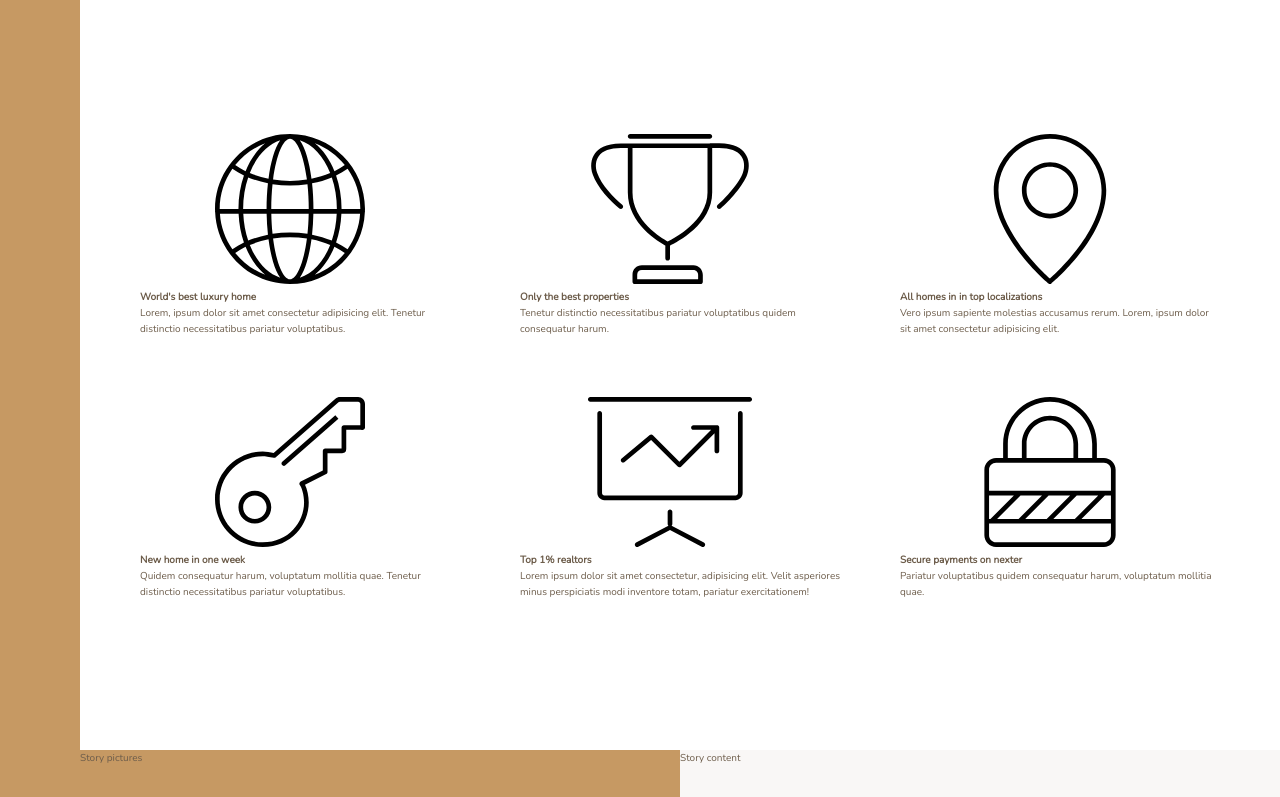
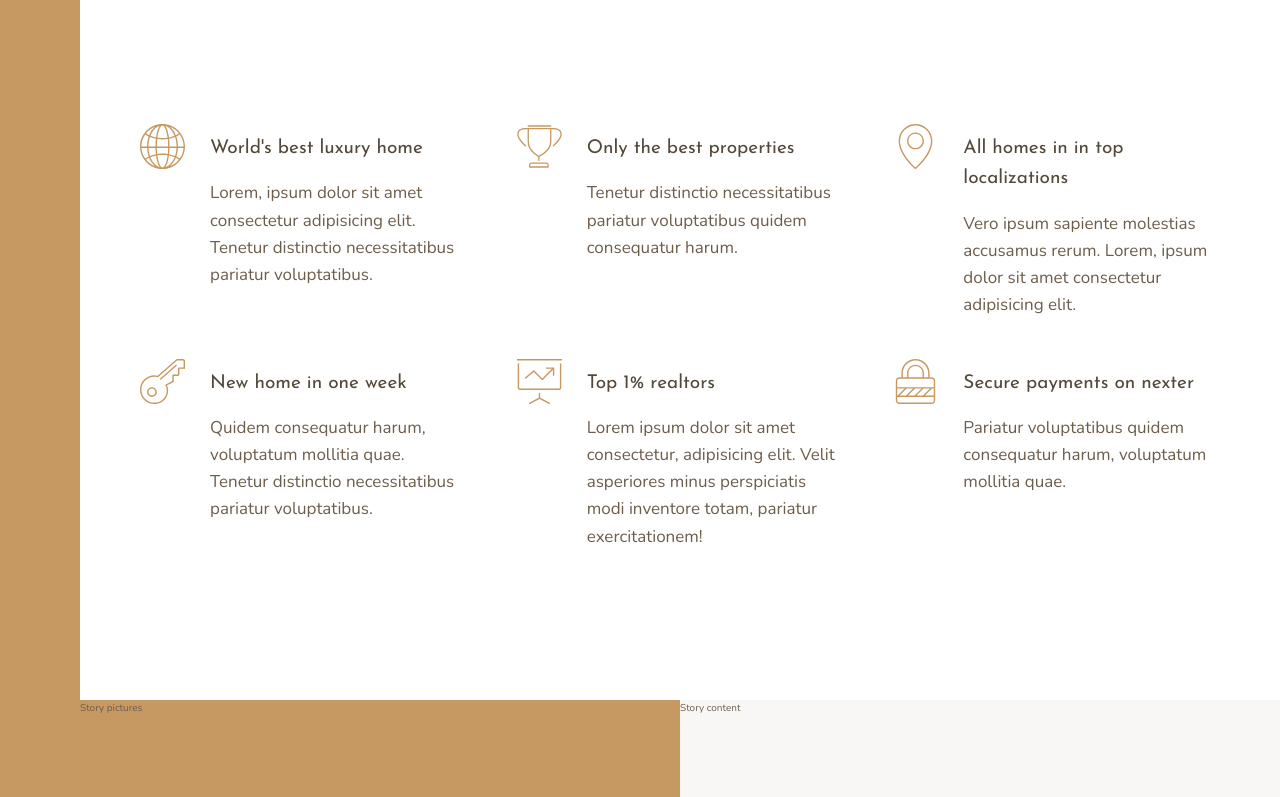
Before and after one commit to Arsenowy/nexter, a website: page index.html in a window 1280 px wide. Shown: the part 656-1453 px from the top of the page. Drawn offline with nearby package versions, Linux system fonts and the light colour scheme.

Commit message:
Add styling for feature section based on grid layout

```diff
--- a/index.html
+++ b/index.html
@@ -27,7 +27,7 @@
           <use xlink:href="img/sprite.svg#icon-global"></use>
         </svg>
 
-        <h4 class="heading-4">World's best luxury home</h4>
+        <h4 class="heading-4 heading-4--dark">World's best luxury home</h4>
 
         <p class="feature__text">
           Lorem, ipsum dolor sit amet consectetur adipisicing elit. Tenetur
@@ -39,7 +39,7 @@
           <use xlink:href="img/sprite.svg#icon-trophy"></use>
         </svg>
 
-        <h4 class="heading-4">Only the best properties</h4>
+        <h4 class="heading-4 heading-4--dark">Only the best properties</h4>
 
         <p class="feature__text">
           Tenetur distinctio necessitatibus pariatur voluptatibus quidem
@@ -51,7 +51,9 @@
           <use xlink:href="img/sprite.svg#icon-map-pin"></use>
         </svg>
 
-        <h4 class="heading-4">All homes in in top localizations</h4>
+        <h4 class="heading-4 heading-4--dark">
+          All homes in in top localizations
+        </h4>
 
         <p class="feature__text">
           Vero ipsum sapiente molestias accusamus rerum. Lorem, ipsum dolor sit
@@ -63,7 +65,7 @@
           <use xlink:href="img/sprite.svg#icon-key"></use>
         </svg>
 
-        <h4 class="heading-4">New home in one week</h4>
+        <h4 class="heading-4 heading-4--dark">New home in one week</h4>
 
         <p class="feature__text">
           Quidem consequatur harum, voluptatum mollitia quae. Tenetur distinctio
@@ -75,7 +77,7 @@
           <use xlink:href="img/sprite.svg#icon-presentation"></use>
         </svg>
 
-        <h4 class="heading-4">Top 1% realtors</h4>
+        <h4 class="heading-4 heading-4--dark">Top 1% realtors</h4>
 
         <p class="feature__text">
           Lorem ipsum dolor sit amet consectetur, adipisicing elit. Velit
@@ -88,7 +90,7 @@
           <use xlink:href="img/sprite.svg#icon-lock"></use>
         </svg>
 
-        <h4 class="heading-4">Secure payments on nexter</h4>
+        <h4 class="heading-4 heading-4--dark">Secure payments on nexter</h4>
 
         <p class="feature__text">
           Pariatur voluptatibus quidem consequatur harum, voluptatum mollitia
--- a/sass/_features.scss
+++ b/sass/_features.scss
@@ -4,6 +4,27 @@
   margin: 15rem 0;
 
   display: grid;
-  grid-template-columns: repeat(3, 1fr);
-  grid-gap: 6rem;
+  // grid-template-columns: repeat(3, 1fr);
+  grid-template-columns: repeat(auto-fit, minmax(25rem, 1fr));
+  grid-gap: 5rem;
+  align-items: flex-start;
 }
+
+.feature {
+  display: grid;
+  grid-template-columns: min-content 1fr;
+  row-gap: 1.5rem;
+  column-gap: 2.5rem;
+
+  &__icon {
+    fill: $color-primary;
+    width: 4.5rem;
+    height: 4.5rem;
+    grid-row: 1 / span 2;
+    transform: translateY(-1rem);
+  }
+
+  &__text {
+    font-size: 1.7rem;
+  }
+}
--- a/sass/_typography.scss
+++ b/sass/_typography.scss
@@ -0,0 +1,29 @@
+%heading {
+  font-family: $font-display;
+  font-weight: 400;
+}
+
+.heading-1 {
+  @extend %heading;
+}
+
+.heading-2 {
+  @extend %heading;
+}
+
+.heading-3 {
+  @extend %heading;
+}
+
+.heading-4 {
+  @extend %heading;
+  font-size: 1.9rem;
+
+  &--light {
+    color: $color-grey-light-1;
+  }
+
+  &--dark {
+    color: $color-grey-dark-1;
+  }
+}
```
Also changed, not shown: css/style.css.
